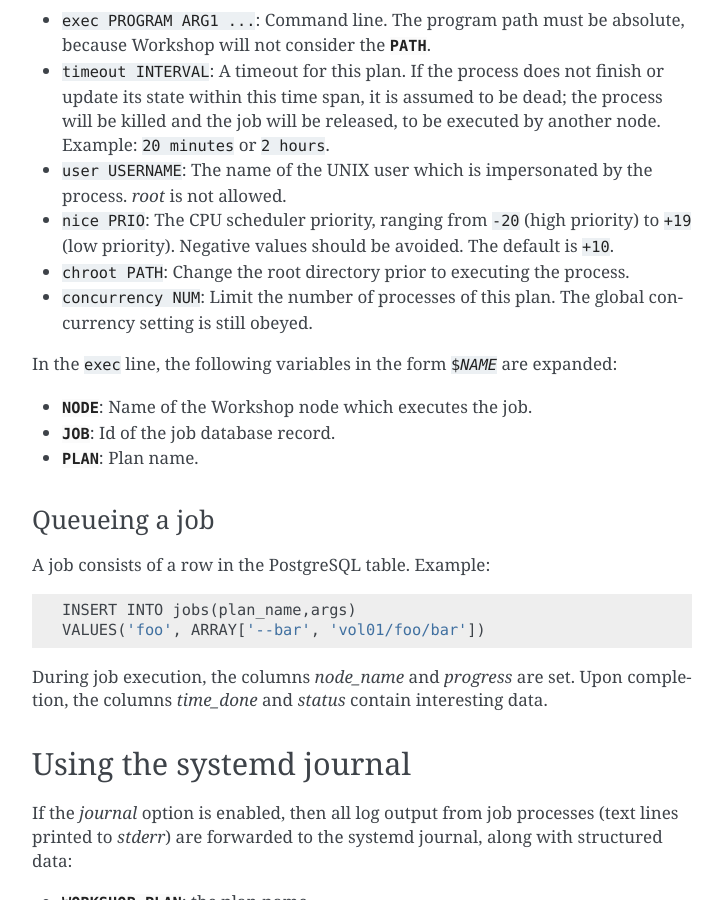
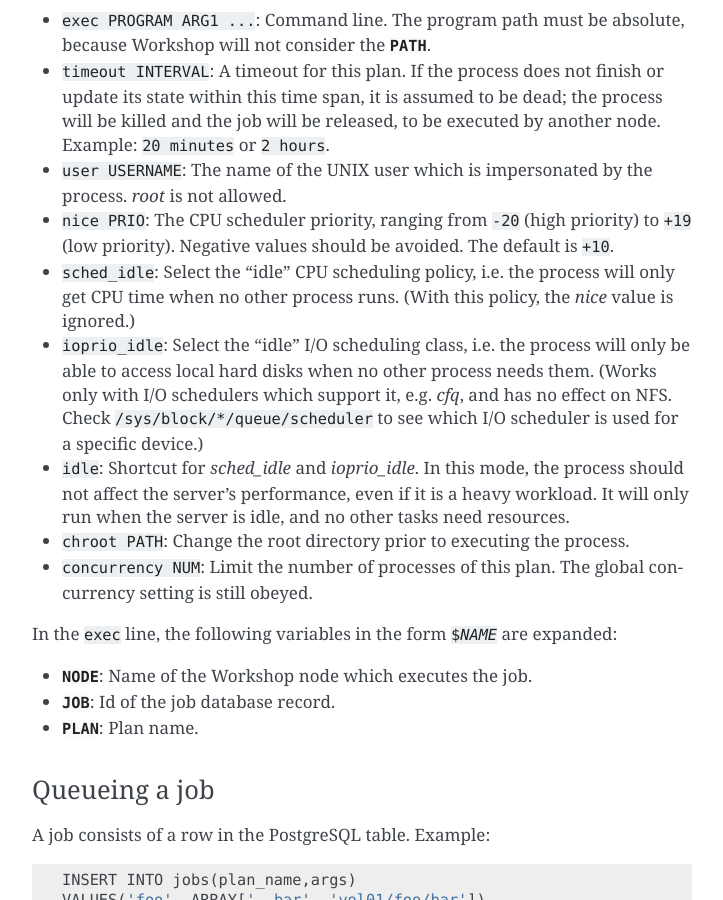
Before and after one commit to CM4all/workshop, a Sphinx documentation site: the page built from doc/index.rst, in a window 1280 px wide and 900 px high, scrolled down 3604 px. Shown: the whole window, without its empty margins (388-1111 px from the left). Built offline with Sphinx 7.4.7, drawn with Linux system fonts in a browser that asks for light colours.

Commit message:
workshop/Plan: add settings "sched_idle" and "ioprio_idle"

```diff
--- a/doc/index.rst
+++ b/doc/index.rst
@@ -190,6 +190,22 @@
 * :samp:`nice PRIO`: The CPU scheduler priority, ranging from
   :samp:`-20` (high priority) to :samp:`+19` (low priority).  Negative
   values should be avoided.  The default is :samp:`+10`.
+
+* :samp:`sched_idle`: Select the "idle" CPU scheduling policy,
+  i.e. the process will only get CPU time when no other process runs.
+  (With this policy, the `nice` value is ignored.)
+
+* :samp:`ioprio_idle`: Select the "idle" I/O scheduling class,
+  i.e. the process will only be able to access local hard disks when no
+  other process needs them.  (Works only with I/O schedulers which
+  support it, e.g. `cfq`, and has no effect on NFS.  Check
+  :file:`/sys/block/*/queue/scheduler` to see which I/O scheduler is
+  used for a specific device.)
+
+* :samp:`idle`: Shortcut for `sched_idle` and `ioprio_idle`.  In this
+  mode, the process should not affect the server's performance, even
+  if it is a heavy workload.  It will only run when the server is
+  idle, and no other tasks need resources.
 
 * :samp:`chroot PATH`: Change the root directory prior to executing
   the process.
```
Also changed, not shown: 4 other files.
